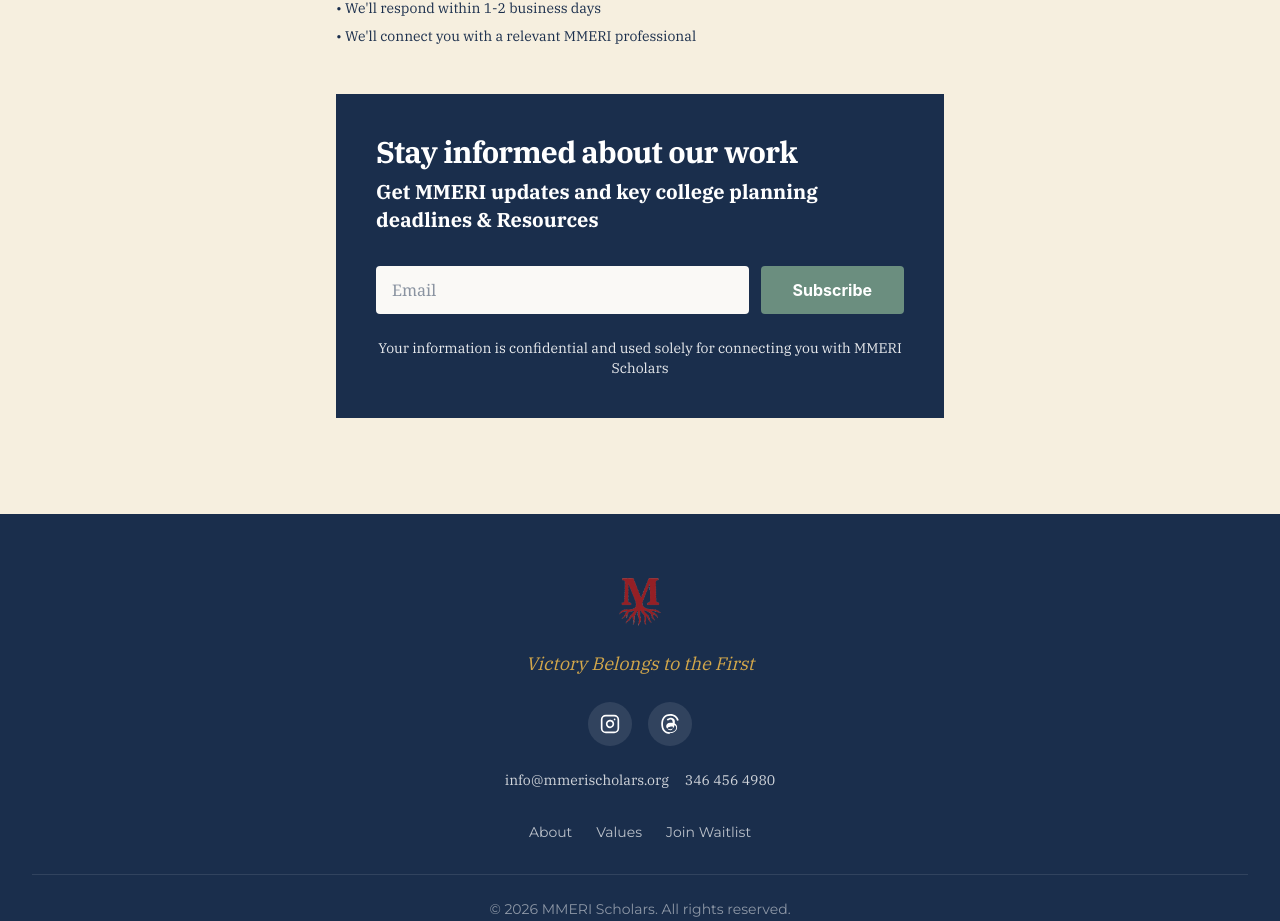
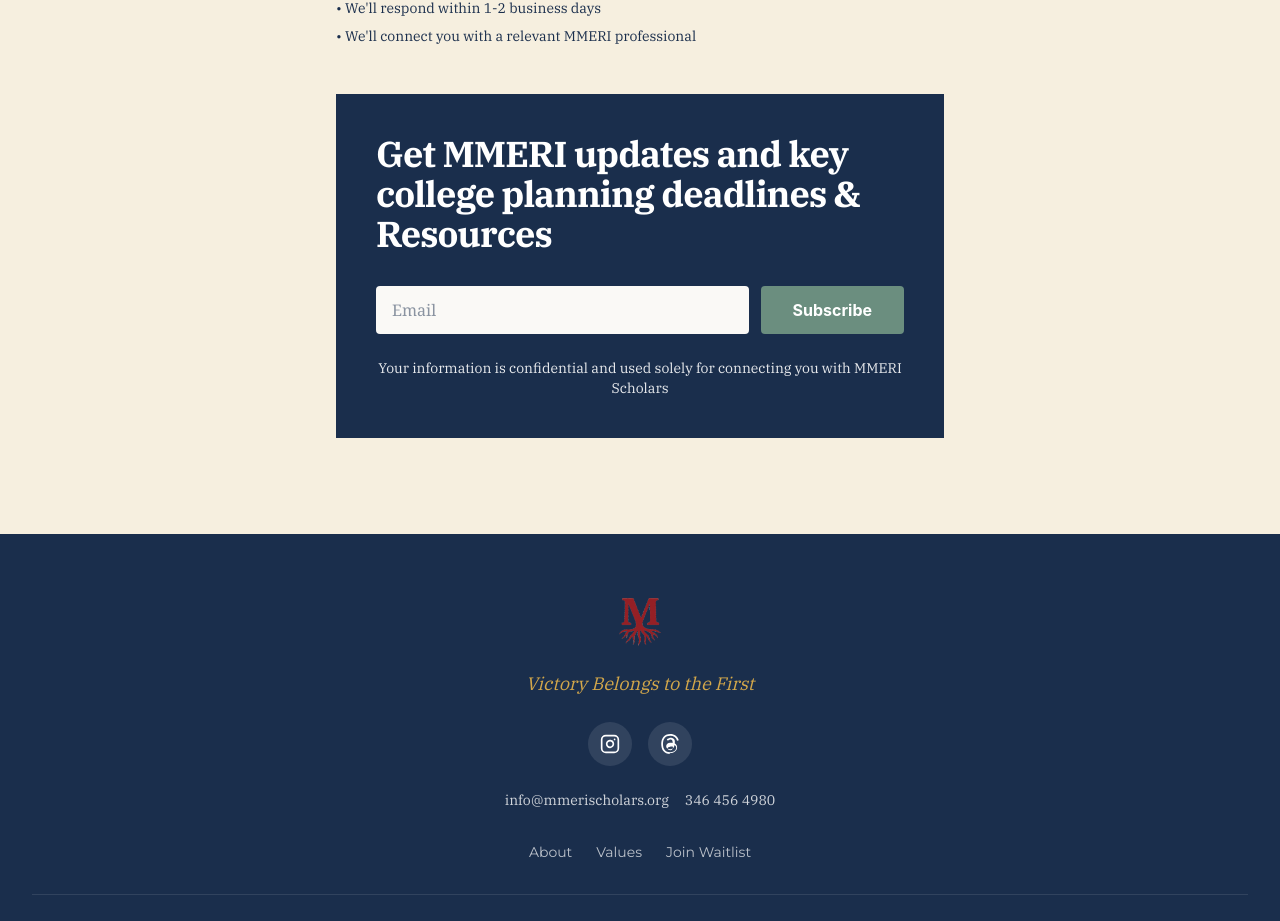
Before and after one commit to jesufemi2023/MMERI-SCHOLAR-WEBSITE-V2, a Next.js app: page /connect in a window 1280 px wide. Shown: the part 998-1919 px from the top of the page. Built offline with nearby package versions, Linux system fonts and the light colour scheme.

Commit message:
style: update connect page visual hierarchy
Enlarge main heading and remove secondary heading.

Co-authored-by: undefined <undefined+undefined@users.noreply.github.com>

```diff
--- a/app/connect/page.tsx
+++ b/app/connect/page.tsx
@@ -115,12 +115,9 @@ export default function ConnectPage() {
 
           {/* Newsletter Section */}
           <div className="bg-mmeri-navy text-white p-8 md:p-10">
-            <h2 className="font-serif font-bold text-2xl md:text-3xl mb-2">
-              Stay informed about our work
+            <h2 className="font-serif font-bold text-3xl md:text-4xl mb-8">
+              Get MMERI updates and key college planning deadlines & Resources
             </h2>
-            <p className="font-serif text-lg md:text-xl font-bold text-white mb-8">
-              Get MMERI updates and key college planning deadlines & Resources
-            </p>
             {/* ConvertKit Embed Form */}
             <div
               dangerouslySetInnerHTML={{
```
